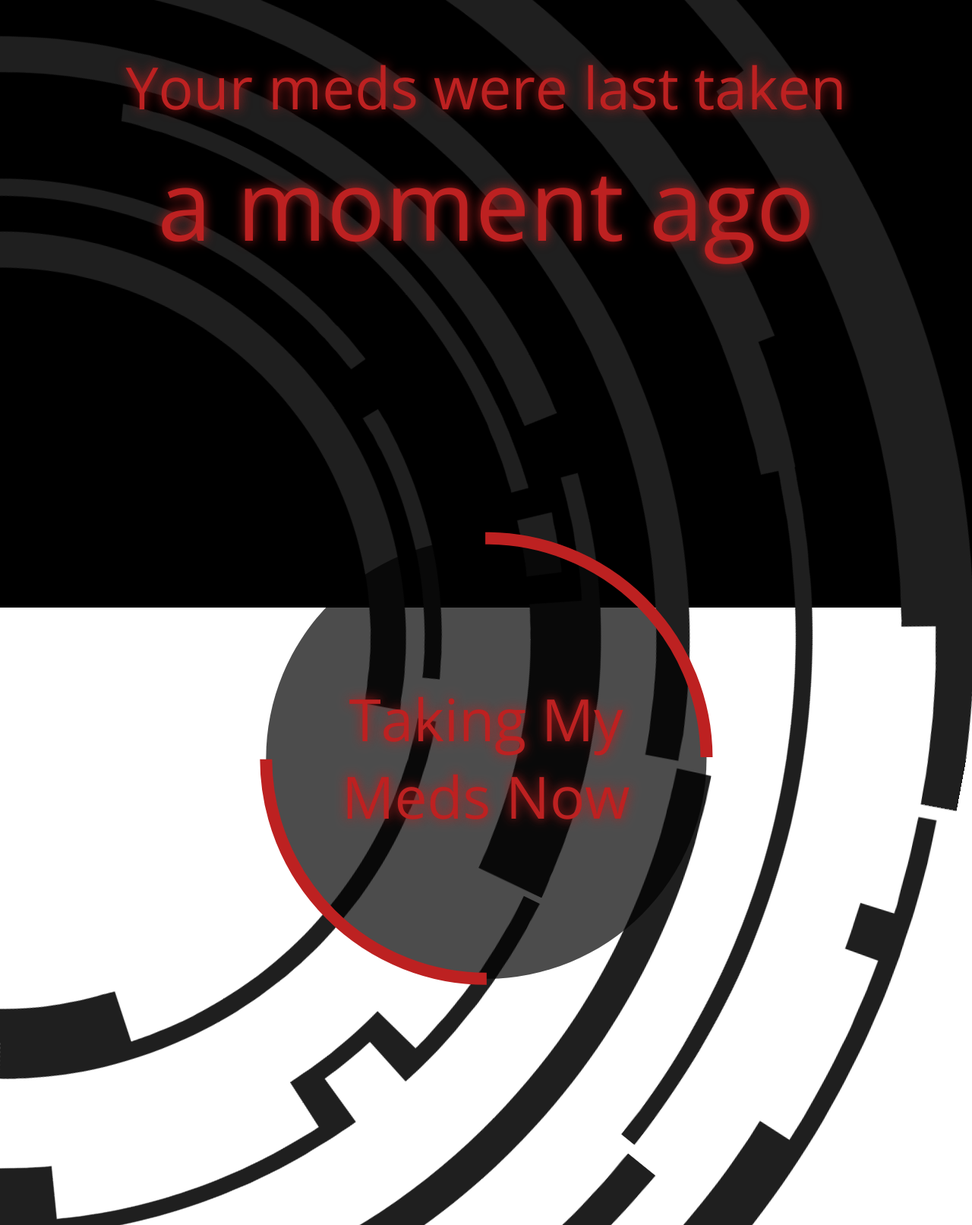
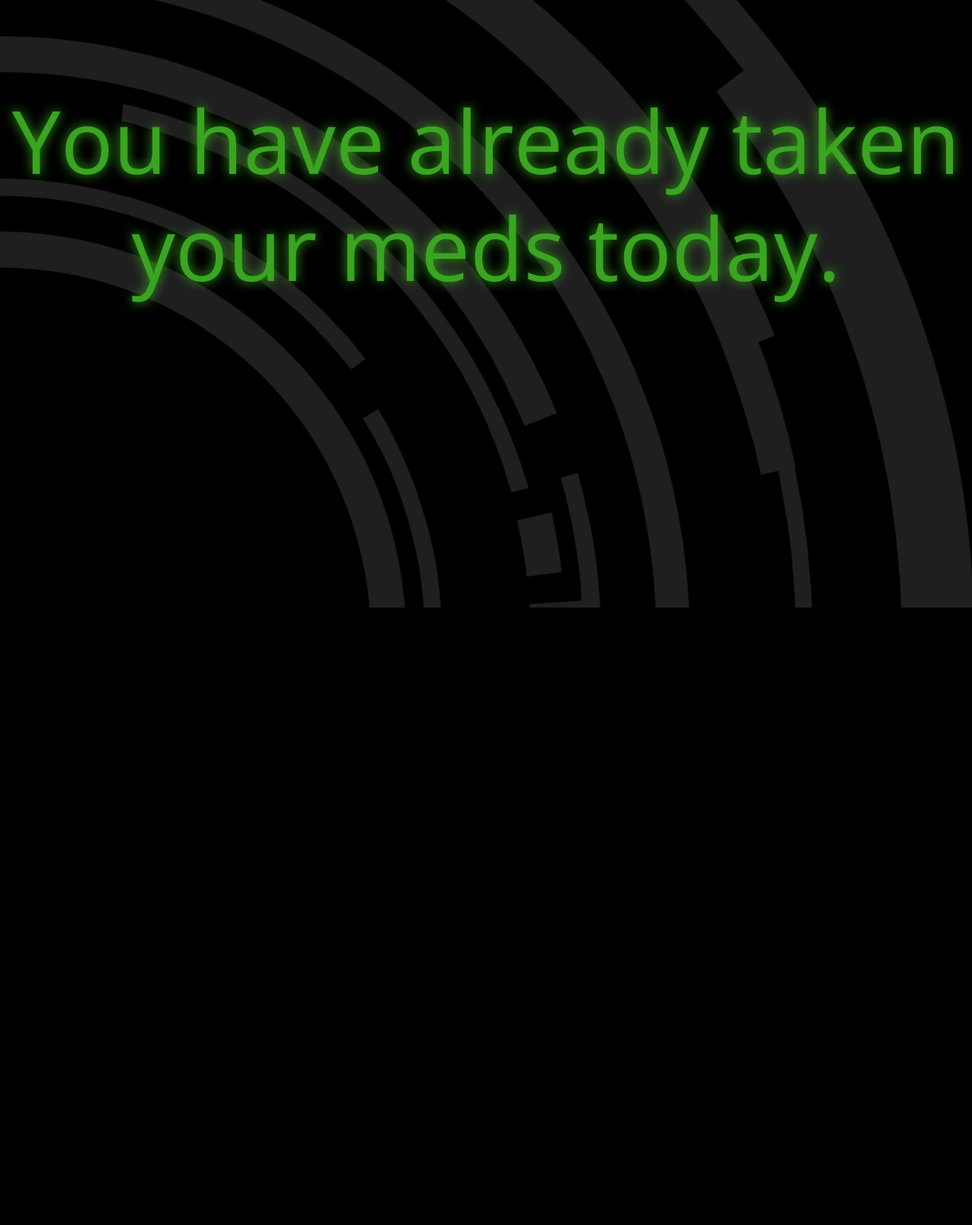
Before and after one commit to WattyRev/Med-Reminder, a PHP site: page / in a window 1280 px wide. Shown: the whole page at 76% size. After the commit the page ends 800 px from the top, so only its background shows below. Run offline with PHP 8.4, Linux system fonts and the light colour scheme.

Commit message:
Adjust app to be a bit more simple.

```diff
--- a/index.php
+++ b/index.html
@@ -2,7 +2,7 @@
 <html>
     <head>
         <link href='https://fonts.googleapis.com/css?family=Open+Sans' rel='stylesheet' type='text/css'>
-        <link rel="stylesheet" href="style.css?v=<?php echo uniqid();?>">
+        <link rel="stylesheet" href="style.css">
         <meta name="viewport" content="width=device-width, initial-scale=1.0, maximum-scale=1.0, user-scalable=no" />
 
     </head>
@@ -279,7 +279,7 @@
         </div>
         <div id="content">
             <div class="pulse"></div>
-            <p>Your meds were last taken <span></span></p>
+            <p class="message"></p>
             <div class="touch">
                 Taking My Meds Now
                 <svg>
--- a/script.js
+++ b/script.js
@@ -2,48 +2,37 @@ var Namespace = function(){};
 var Meds = new Namespace();
 
 // Variables
-localStorage.lastTaken = localStorage.lastTaken || new Date().getTime();
-Meds.lastTaken = parseInt(localStorage.lastTaken);
+localStorage.lastTaken = localStorage.lastTaken || new Date().toDateString();
+Meds.lastTaken = localStorage.lastTaken;
 Meds.touchingTimer = null;
 Meds.takenTimer = null;
 
-Meds.runTimer = function() {
+Meds.checkStatus = function() {
     $('#content').removeClass('urgent');
-    var current = new Date().getTime();
-    var timeAgo = '';
-    var timePassed = current - Meds.lastTaken;
-    var checkNext = 0;
-    // < 1 minute
-    if (timePassed < 60 * 1000) {
-        timeAgo = 'a moment ago';
-        checkNext = 60 * 1000;
-    // < 1 hour
-    } else if (timePassed < 60 * 60 * 1000) {
-        timeAgo = 'a little bit ago';
-        checkNext = 60 * 60 * 1000;
-    // < 19 hours
-    } else if (timePassed < 19 * 60 * 60 * 1000){
-        timeAgo = 'a little while ago';
-        checkNext = 19 * 60 * 60 * 1000;
+    var current = new Date().toDateString();
+    console.log(current, Meds.lastTaken);
+    var message;
+    if (current !== Meds.lastTaken) {
+        message = 'You have not taken your meds yet today.';
+        $('#content').addClass('urgent');
     } else {
-        timeAgo = 'a while ago';
-        checkNext = false;
-        $('#content').addClass('urgent');
+        message = 'You have already taken your meds today.';
+        $('#content').removeClass('urgent');
     }
-
-    if (checkNext) {
-        Meds.timeout(checkNext);
-    }
-    Meds.showTime(timeAgo);
+    $('.message').text(message);
+    Meds.timeout(Meds.timeUntilMidnight());
 };
 
-Meds.showTime = function(time) {
-    $('span').text(time);
+Meds.timeUntilMidnight = function() {
+    var current = new Date();
+    var numHours = 23 - current.getHours();
+    var numMinutes = 59 - current.getMinutes();
+    return (numHours * 60 + numMinutes) * 60 * 1000;
 };
 
 Meds.timeout = function(duration) {
     Meds.takenTimer = setTimeout(function() {
-        Meds.runTimer();
+        Meds.checkStatus();
     }, duration);
 };
 
@@ -60,16 +49,15 @@ Meds.bindButton = function() {
 
 Meds.takeMeds = function() {
     $('.touch').removeClass('touching');
-    $('#content').removeClass('urgent');
-    Meds.lastTaken = new Date().getTime();
-    localStorage.lastTaken = new Date().getTime();
+    Meds.lastTaken = new Date().toDateString();
+    localStorage.lastTaken = new Date().toDateString();
     clearTimeout(Meds.takenTimer);
-    Meds.runTimer();
+    Meds.checkStatus();
 };
 
 $(function() {
     var functions = [
-        Meds.runTimer,
+        Meds.checkStatus,
         Meds.bindButton
     ];
 
--- a/style.css
+++ b/style.css
@@ -5,6 +5,8 @@
   left: 0;
   right: 0;
   background-color: #000;
+  height: 100%;
+  width: 100%;
   z-index: -1;
 }
 .background svg {
@@ -36,9 +38,9 @@
   fill: #1F1F1F;
 }
 #content {
-  color: #BD2121;
+  color: #39A520;
   font-family: 'Open Sans', sans-serif;
-  text-shadow: 0px 0px 15px #BD2121;
+  text-shadow: 0px 0px 15px #39A520;
   line-height: 100%;
   margin: 0;
   font-size: 6vw;
@@ -46,24 +48,13 @@
   user-select: none;
   -webkit-user-select: none;
 }
-#content.urgent .pulse {
-  position: absolute;
-  top: 0;
-  left: 0;
-  width: 100%;
-  height: 100%;
-  background: #BD2121;
-  animation: pulse 1s 0.1s linear infinite;
-  -webkit-animation: pulse 1s 0.1s linear infinite;
-  -webkit-transform: translateZ(0);
-}
-#content span {
-  display: block;
-  font-size: 10vw;
-  padding: 6vw;
+#content .message {
+  font-size: 9vw;
+  line-height: 11vw;
+  margin-bottom: 0;
 }
 #content .touch {
-  display: block;
+  display: none;
   width: 31vw;
   line-height: 8vw;
   padding: 18vw 10vw;
@@ -91,6 +82,24 @@
 #content .touch.touching circle {
   stroke-dashoffset: 0;
   transition: 2s linear;
+}
+#content.urgent {
+  color: #BD2121;
+  text-shadow: 0px 0px 15px #BD2121;
+}
+#content.urgent .touch {
+  display: block;
+}
+#content.urgent .pulse {
+  position: absolute;
+  top: 0;
+  left: 0;
+  width: 100%;
+  height: 100%;
+  background: #BD2121;
+  animation: pulse 1s 0.1s linear infinite;
+  -webkit-animation: pulse 1s 0.1s linear infinite;
+  -webkit-transform: translateZ(0);
 }
 @-webkit-keyframes spin {
   0% {
--- a/style.less
+++ b/style.less
@@ -3,6 +3,7 @@
 @gray-darkest: #1F1F1F;
 @black: #000;
 @red: #BD2121;
+@green: #39A520;
 
 .background {
     position:fixed;
@@ -11,6 +12,8 @@
     left:0;
     right:0;
     background-color: @black;
+    height: 100%;
+    width: 100%;
     z-index:-1;
 
     svg {
@@ -44,9 +47,9 @@
     }
 }
 #content {
-    color: @red;
+    color: @green;
     font-family: 'Open Sans', sans-serif;
-    text-shadow: 0px 0px 15px @red;
+    text-shadow: 0px 0px 15px @green;
     line-height: 100%;
     margin: 0;
     font-size: 6vw;
@@ -54,24 +57,13 @@
     user-select: none;
     -webkit-user-select: none;
 
-    &.urgent .pulse {
-        position:absolute;
-        top:0;
-        left: 0;
-        width: 100%;
-        height: 100%;
-        background: @red;
-        animation: pulse 1s 0.1s linear infinite;
-        -webkit-animation: pulse 1s 0.1s linear infinite;
-        -webkit-transform: translateZ(0);
-    }
-    span {
-        display:block;
-        font-size: 10vw;
-        padding: 6vw;
+    .message {
+        font-size: 9vw;
+        line-height: 11vw;
+        margin-bottom: 0;
     }
     .touch {
-        display: block;
+        display: none;
         width: 31vw;
         line-height: 8vw;
         padding: 18vw 10vw;
@@ -99,6 +91,26 @@
         &.touching circle {
             stroke-dashoffset: 0;
             transition: 2s linear;
+        }
+    }
+
+    &.urgent {
+        color: @red;
+        text-shadow: 0px 0px 15px @red;
+
+        .touch {
+            display: block;
+        }
+        .pulse {
+            position:absolute;
+            top:0;
+            left: 0;
+            width: 100%;
+            height: 100%;
+            background: @red;
+            animation: pulse 1s 0.1s linear infinite;
+            -webkit-animation: pulse 1s 0.1s linear infinite;
+            -webkit-transform: translateZ(0);
         }
     }
 }
```
